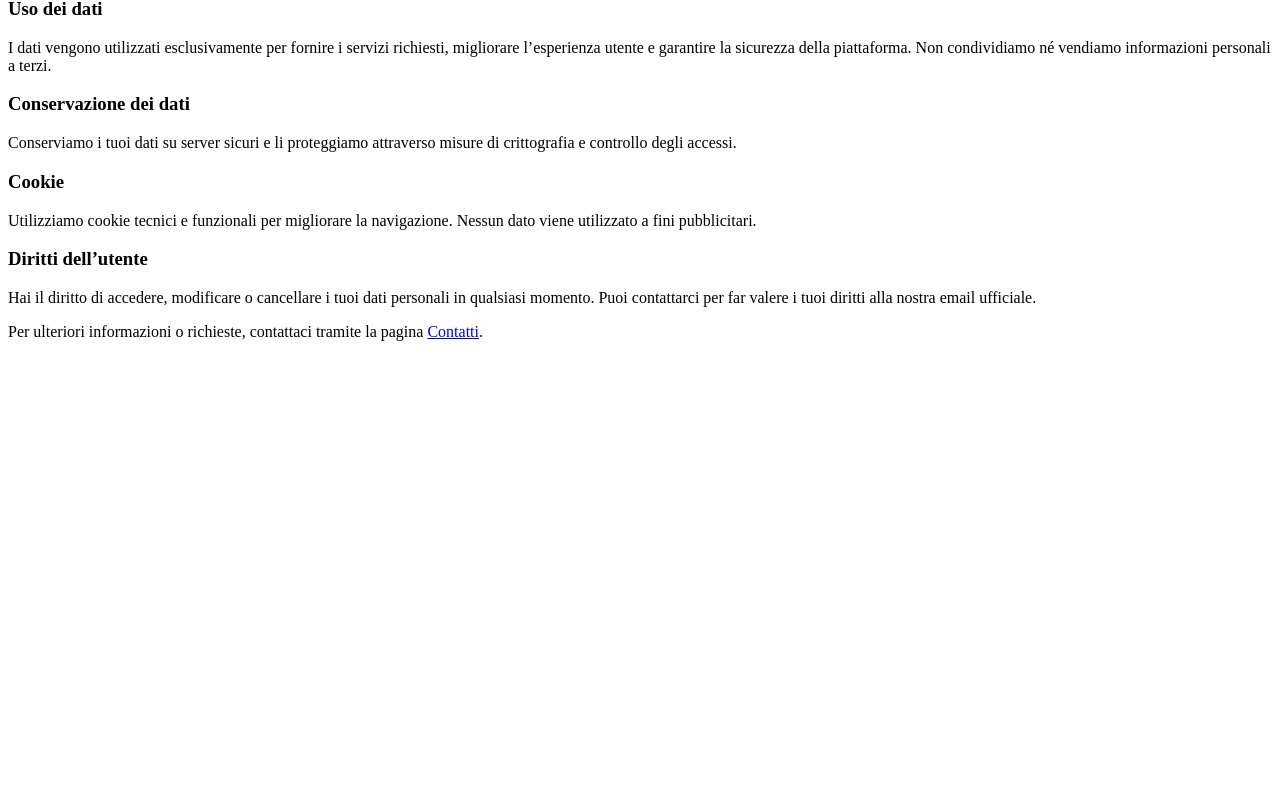
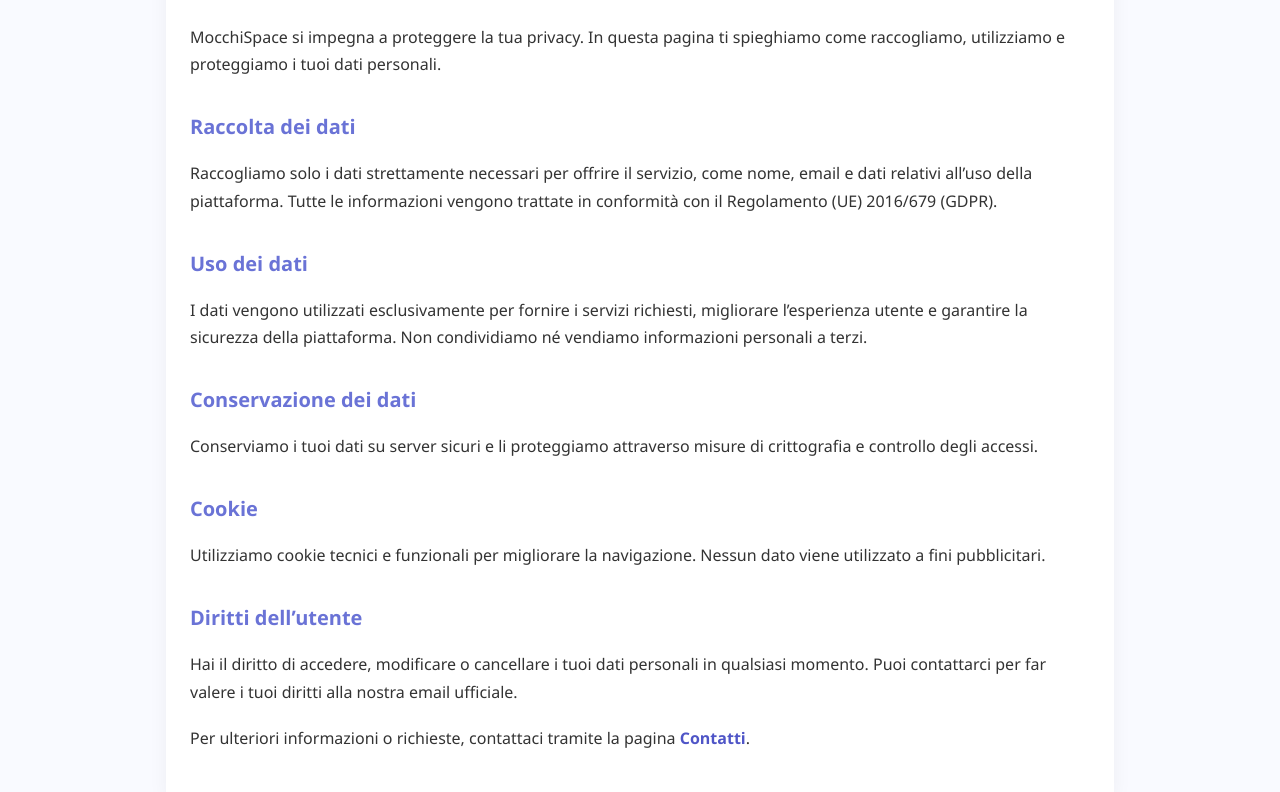
Before and after one commit to aNeroo0/bootstrap, a plain HTML site: page page/privacy.html in a window 1280 px wide. Shown: the part 201-993 px from the top of the page. Before the commit the page ends 800 px from the top, so only its background shows below. Drawn offline with Linux system fonts and the light colour scheme.

Commit message:
Update privacy.html

```diff
--- a/page/privacy.html
+++ b/page/privacy.html
@@ -4,7 +4,7 @@
   <meta charset="UTF-8">
   <meta name="viewport" content="width=device-width, initial-scale=1">
   <title>Privacy • MocchiSpace</title>
-  <link rel="stylesheet" href="/style/privacy&termini.css">
+  <link rel="stylesheet" href="/style/privacy_termini.css">
 </head>
 <body>
 
```
